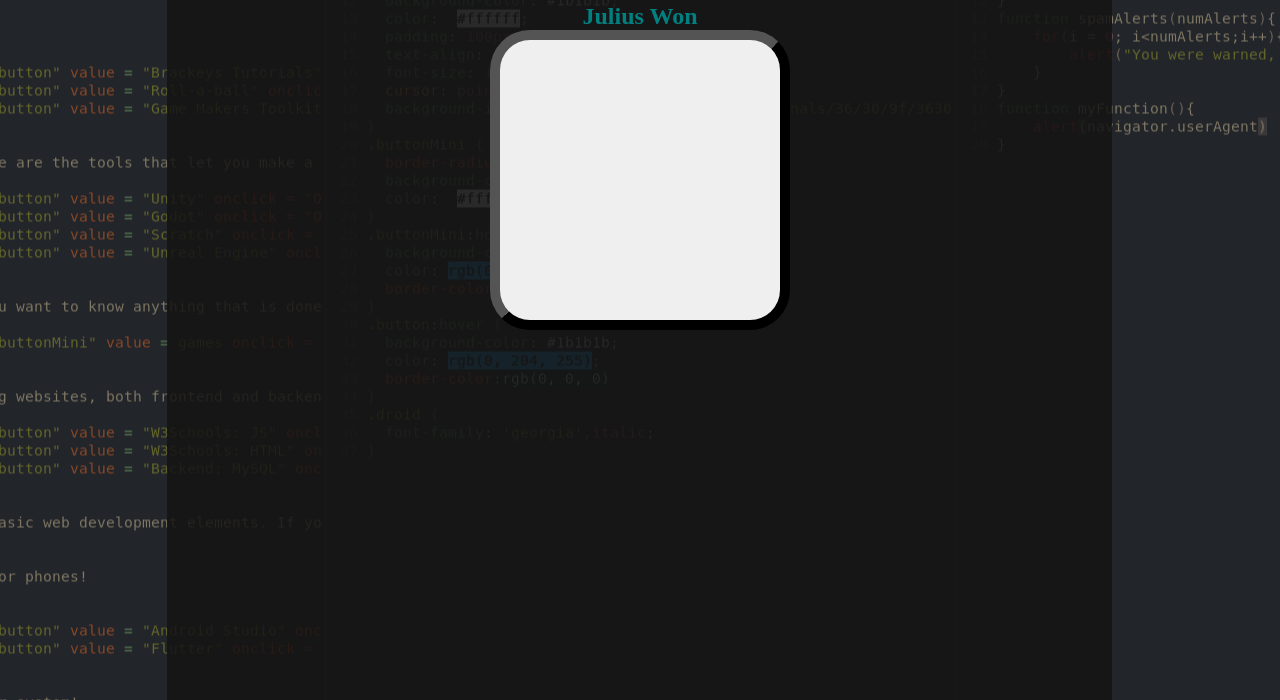
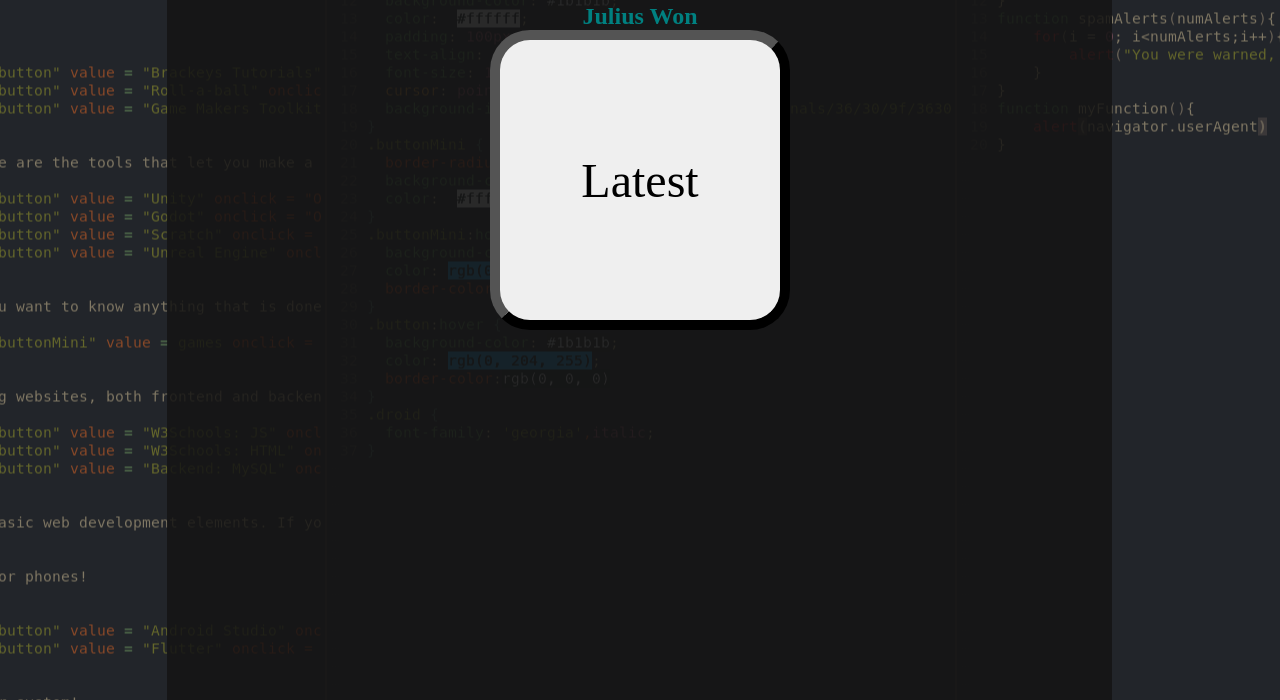
Before and after one commit to JuliusWon/log-b-a, a plain HTML site: page index.html in a window 1280 px wide. Shown: the part 100-800 px from the top of the page. Drawn offline with Linux system fonts and the light colour scheme.

Commit message:
Added button name

```diff
--- a/index.html
+++ b/index.html
@@ -8,6 +8,6 @@
 <br>
 <strong class = "SmallerHeading">Julius Won</strong>
 <br>
-<button class = buttonGames onclick = "OpenLatest()" ></button>
+<button class = buttonGames onclick = "OpenLatest()" name="Latest" >Latest</button>
 <!-- <button name="button" onclick="OpenLatest()"></button> -->
 <!-- OpenRes(0) -->
```
